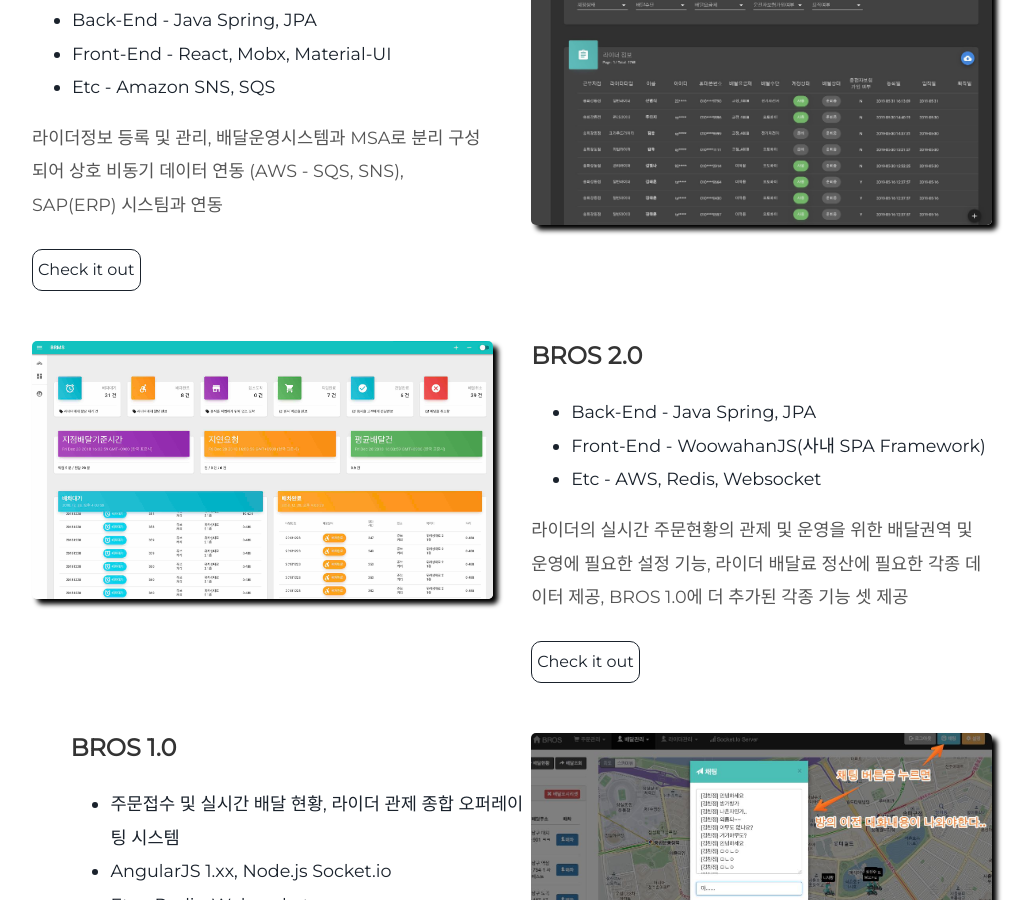
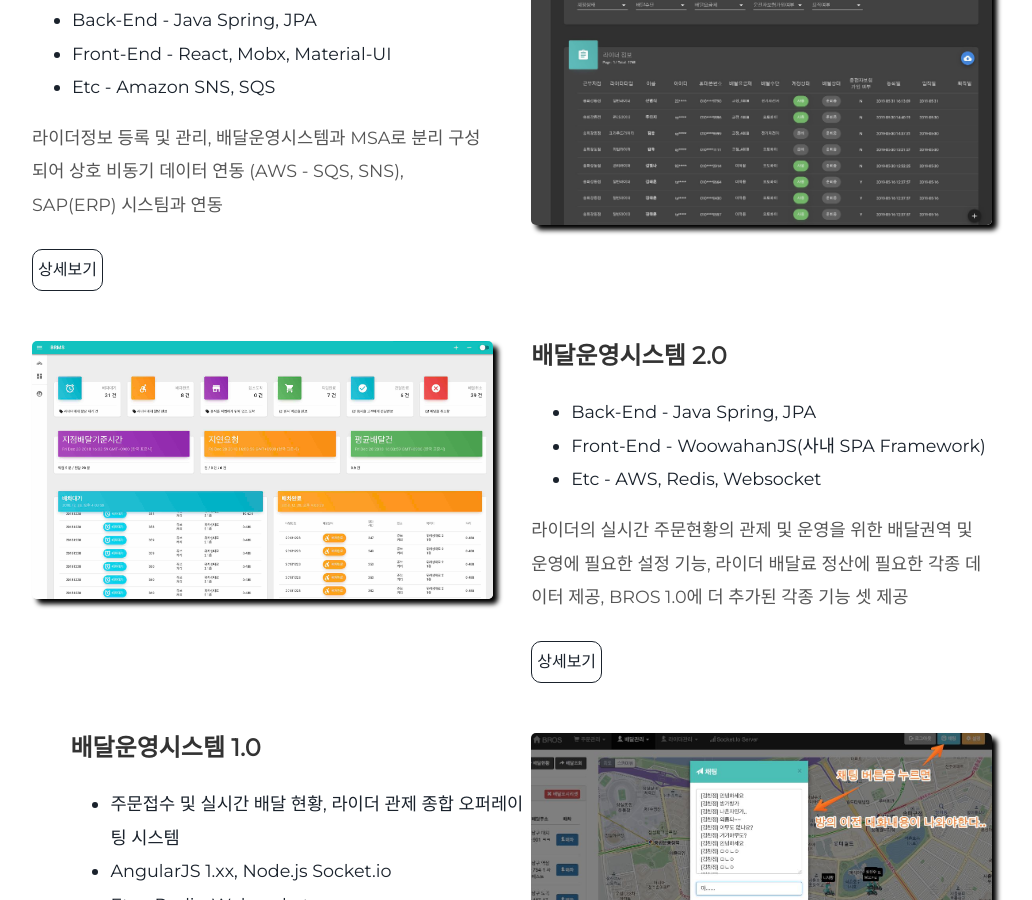
Before and after one commit to kimchanjung/blog-backup, a Jekyll site: the page built from index.html, in a window 1280 px wide and 900 px high, scrolled down 2237 px. Shown: the whole window, without its empty margins (128-1160 px from the left). Built offline with Jekyll 4.4.1, drawn with Linux system fonts in a browser that asks for light colours; some of the changed text lies outside the part shown.

Commit message:
프로젝트명 한글로 변경함

```diff
--- a/_includes/about.html
+++ b/_includes/about.html
@@ -13,7 +13,7 @@
       <i class="devicon-java-plain-wordmark colored"></i>
       <i class="devicon-mysql-plain-wordmark colored"></i>
       <i class="devicon-nodejs-plain-wordmark colored"></i>
-      <p>Java Spring Framework, <strong>JPA</strong>, MySql 기반으로 주로 <strong>실시간 배달 운영 관제 시스템</strong>의 Back-End API 및 <strong>라이더 배달앱</strong> API 개발, Node.js <Strong>Socket.io 기반의 Websocket</Strong> 서버 개발 경험</p>
+      <p><strong>Java Spring Framework, JPA</strong>, MySql 기반으로 주로 <strong>실시간 배달 운영 관제 시스템</strong>의 Back-End API 및 <strong>라이더 배달앱</strong> API 개발, Node.js <Strong>Socket.io 기반의 Websocket</Strong> 서버 개발 경험</p>
     </div>
     <div class="tech">
       <h2>Front-End</h2>
--- a/_includes/projects.html
+++ b/_includes/projects.html
@@ -17,7 +17,7 @@
       배달운영시스템과 MSA로 분리 구성 되어 상호 비동기 데이터 연동 (AWS - SQS, SNS),
       SAP(ERP) 시스팀과 연동
     </p>
-    <a class="project-link" href="/projects/2020/01/01/brms.html">Check it out</a>
+    <a class="project-link" href="/projects/2020/01/01/brms.html">상세보기</a>
   </div>
 </div>
 <div class="user-projects">
@@ -25,7 +25,7 @@
     <img alt="bros2.0" style="box-shadow: 5px 5px 5px #000" src="{{ "/assets/img/brms-dashboard.jpg" | prepend: site.baseurl }}" />
   </div>
   <div class="contents-right">
-    <h3> BROS 2.0 </h3>
+    <h3> 배달운영시스템 2.0 </h3>
     <ul>
       <li>Back-End - Java Spring, JPA</li>
       <li>Front-End - WoowahanJS(사내 SPA Framework)</li>
@@ -36,7 +36,7 @@
       배달권역 및 운영에 필요한 설정 기능,
       라이더 배달료 정산에 필요한 각종 데이터 제공,
       BROS 1.0에 더 추가된 각종 기능 셋 제공</p>
-      <a class="project-link" href="/projects/2020/01/01/bros-v2.html">Check it out</a>
+      <a class="project-link" href="/projects/2020/01/01/bros-v2.html">상세보기</a>
   </div>
 </div>
 <div class="user-projects">
@@ -44,7 +44,7 @@
     <img alt="bros1.0" style="box-shadow: 5px 5px 5px #000" src="{{ "/assets/img/bros-chatting.jpg" | prepend: site.baseurl }}" />
   </div>
   <div class="contents-right">
-    <h3> BROS 1.0 </h3>
+    <h3> 배달운영시스템 1.0 </h3>
     <ul>
       <li>주문접수 및 실시간 배달 현황, 라이더 관제 종합 오퍼레이팅 시스템</li>
       <li>AngularJS 1.xx, Node.js Socket.io</li>
@@ -55,7 +55,8 @@
       실시간 배달현황 및 라이더 위치 정보 제공, 라이더에게 실시간 배달건 배차 및 관제 기능,
       주문, 배달, 라이더 배달료정산 데이터 조회 및 제공.
     </p>
-    <a class="project-link" href="/projects/2020/01/01/bros-v1.html">Check it out</a>
+    <a class="project-link" href="/projects/2020/01/01/bros-v1.html">상세보기</a>
+  </div>
 </div>
 <div class="user-projects">
   <div class="images-left">
@@ -71,6 +72,6 @@
     <p>
       통합 배달 운영 시스템의 실시간 이벤트 업데이트와 채팅 기능에 사용하기 위하여 구축
     </p>
-      <a class="project-link" href="/projects/2020/01/01/socket-io-server.html">Check it out</a>
+    <a class="project-link" href="/projects/2020/01/01/socket-io-server.html">상세보기</a>
   </div>
 </div>
```
Lines whose indentation alone changed are shown as unchanged.
